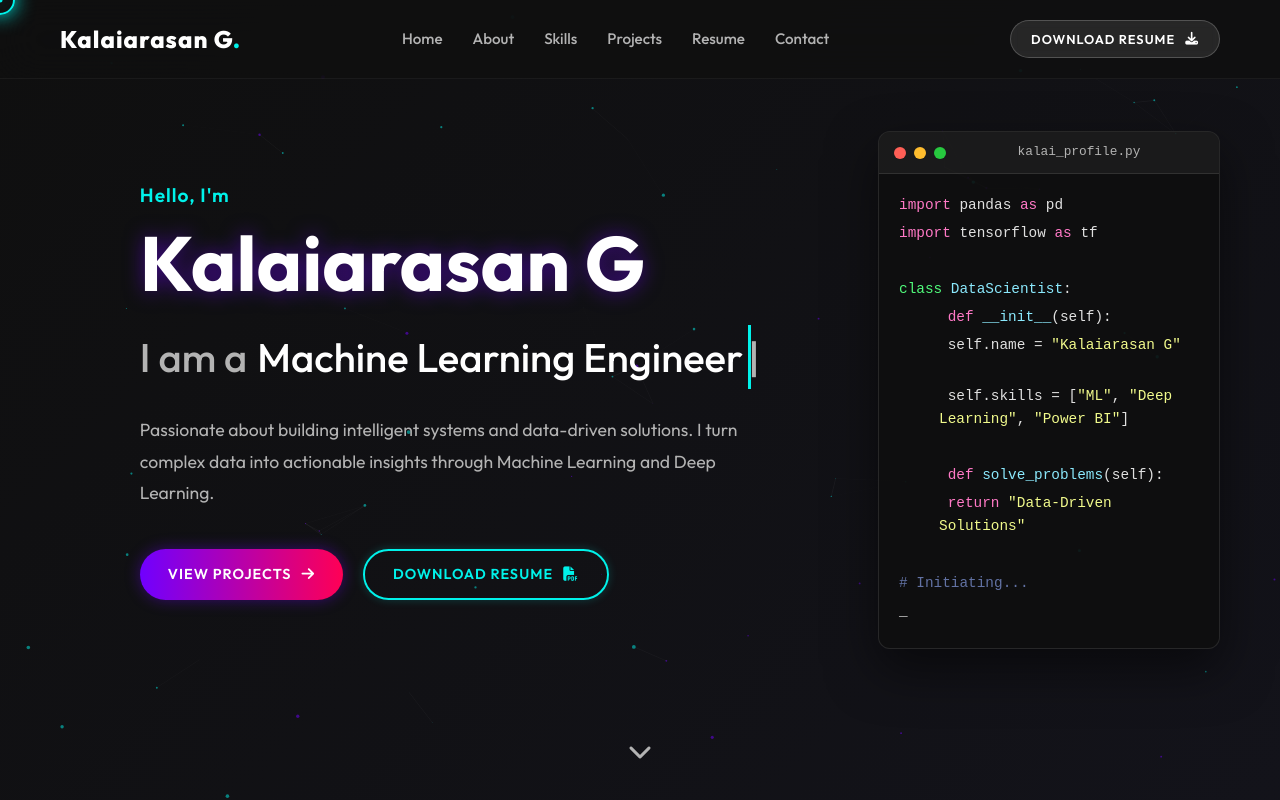
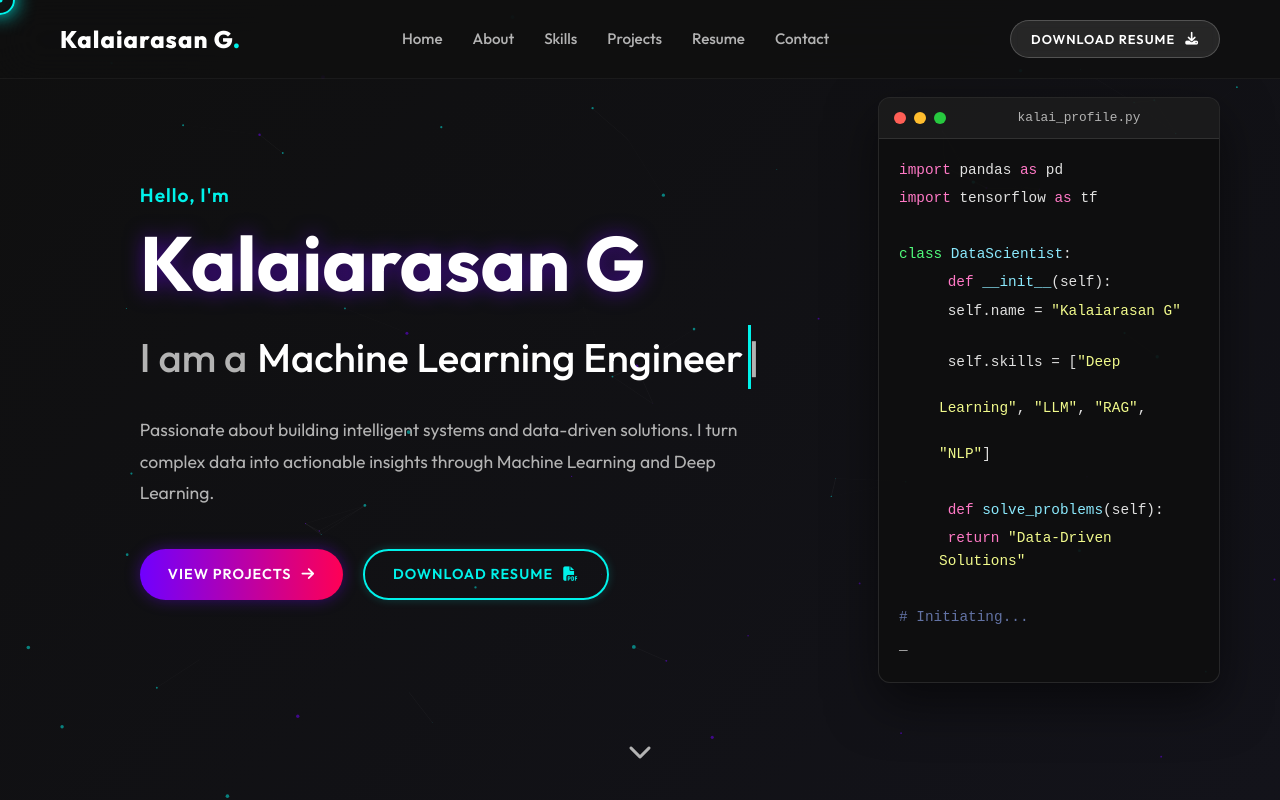
Before and after one commit to kalaiarasan2448/Portfolio, a plain HTML site: page index.html in a window 1280 px wide. Shown: the top 800 px of the page. Drawn offline with nearby package versions, Linux system fonts and the light colour scheme.

Commit message:
Add LLM and RAG skills to portfolio

```diff
--- a/index.html
+++ b/index.html
@@ -84,8 +84,9 @@
                                 class="function">__init__</span>(self):</div>
                         <div class="code-line indent double"> self.name = <span class="string">"Kalaiarasan G"</span>
                         </div>
-                        <div class="code-line indent double"> self.skills = [<span class="string">"ML"</span>, <span
-                                class="string">"Deep Learning"</span>, <span class="string">"Power BI"</span>]</div>
+                        <div class="code-line indent double"> self.skills = [<span class="string">"Deep
+                                Learning"</span>, <span class="string">"LLM"</span>, <span class="string">"RAG"</span>,
+                            <span class="string">"NLP"</span>]</div>
                         <div class="code-line">&nbsp;</div>
                         <div class="code-line indent"> <span class="keyword">def</span> <span
                                 class="function">solve_problems</span>(self):</div>
@@ -166,6 +167,9 @@
                             <div class="skill-item"><i class="devicon-tensorflow-original colored"></i> CNN</div>
                             <div class="skill-item"><i class="devicon-tensorflow-original colored"></i> TensorFlow/Keras
                             </div>
+                            <div class="skill-item"><i class="fas fa-robot" style="color: #00e5ff;"></i> LLM</div>
+                            <div class="skill-item"><i class="fas fa-database" style="color: #ff9f43;"></i> RAG</div>
+                            <div class="skill-item"><i class="fas fa-language" style="color: #2ecc71;"></i> NLP</div>
                         </div>
                     </div>
 
```
